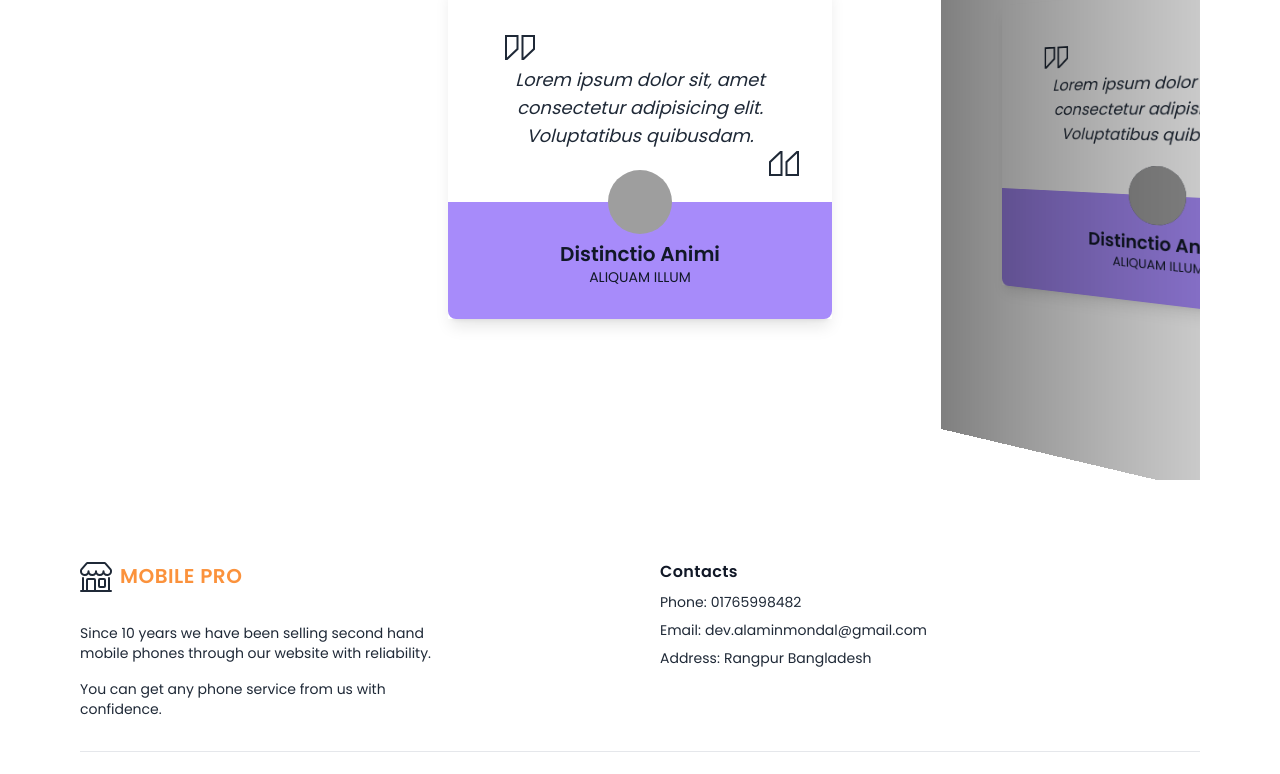
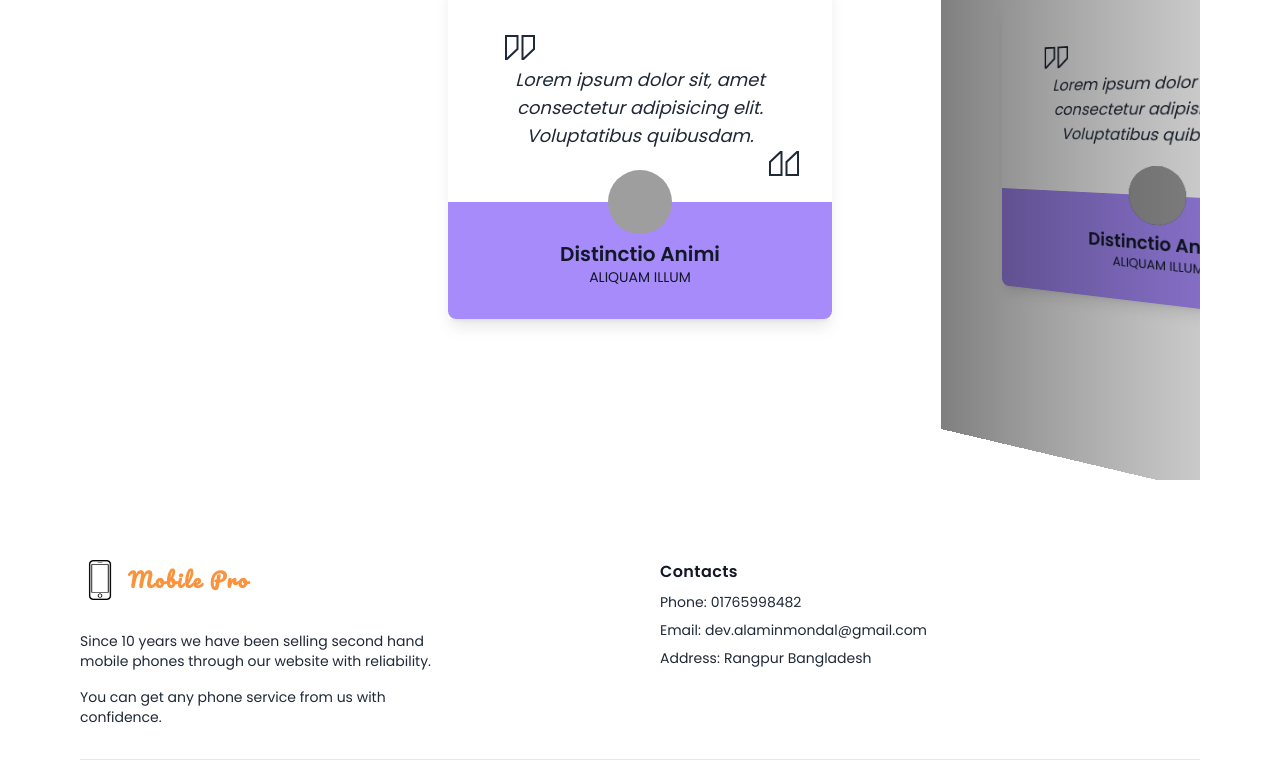
Before and after one commit to dev-alamin1/pro-mart, a React (Create React App) app: page / in a window 1280 px wide. Shown: the part 1344-2118 px from the top of the page. Built offline with nearby package versions, Linux system fonts and the light colour scheme; no server answers; grey boxes are pictures that could not be loaded; a web font is replaced by a local one.

Commit message:
aos data loading add

```diff
--- a/public/index.html
+++ b/public/index.html
@@ -25,6 +25,7 @@
       work correctly both with client-side routing and a non-root public URL.
       Learn how to configure a non-root public URL by running `npm run build`.
     -->
+    <link rel="stylesheet" href="https://unpkg.com/aos@next/dist/aos.css" />
     <title>Mobile Pro</title>
   </head>
   <body>
@@ -40,5 +41,10 @@
       To begin the development, run `npm start` or `yarn start`.
       To create a production bundle, use `npm run build` or `yarn build`.
     -->
+
+    <script src="https://unpkg.com/aos@next/dist/aos.js"></script>
+  <script>
+    AOS.init();
+  </script>
   </body>
 </html>
--- a/src/Pages/Home/Advertisements/Adds.js
+++ b/src/Pages/Home/Advertisements/Adds.js
@@ -42,8 +42,8 @@ const Adds = ({ pro, setProductFullInfo, setCategoryName }) => {
   //   setCategoryName(category_name);
 
   return (
-    <div className="mt-5">
-      <div className="card w-full bg-base-100 shadow-xl">
+    <div className="mt-5" >
+      <div className="card w-full bg-base-100 shadow-xl" data-aos="zoom-in-up">
         <figure>
           <img src={productImg} alt={productName} className="h-60 w-full" />
         </figure>
--- a/src/Pages/Home/Advertisements/Advertisements.js
+++ b/src/Pages/Home/Advertisements/Advertisements.js
@@ -25,7 +25,7 @@ export const Advertisements = () => {
 
   if (products.length > 0) {
     return (
-      <div className="pt-10 pb-2 mx-auto sm:max-w-xl md:max-w-full lg:max-w-screen-xl ">
+      <div  className="pt-10 pb-2 mx-auto sm:max-w-xl md:max-w-full lg:max-w-screen-xl ">
         <h2 className="text-center font-bold text-3xl md:text-4xl  my-10">
           Advertised Phone
         </h2>
--- a/src/Pages/Home/Categories/Categories.js
+++ b/src/Pages/Home/Categories/Categories.js
@@ -16,7 +16,7 @@ export const Categories = () => {
 
 
     return (
-      <div className=" py-16 mx-auto sm:max-w-xl md:max-w-full lg:max-w-screen-xl">
+      <div data-aos="zoom-in-up" className=" py-16 mx-auto sm:max-w-xl md:max-w-full lg:max-w-screen-xl">
         <h2 className="text-center font-bold text-3xl md:text-4xl  my-10">Used Phone</h2>
         <div className="grid gap-8 mt-5 lg:grid-cols-3 sm:max-w-sm sm:mx-auto lg:max-w-full">
 
--- a/src/Pages/Home/Categories/Category.js
+++ b/src/Pages/Home/Categories/Category.js
@@ -5,7 +5,7 @@ import {BsArrowRightCircleFill} from 'react-icons/bs'
 const Category = ({ cat }) => {
   const { _id, category_name, category_img, category_desc } = cat;
   return (
-    <div className="mt-5">
+    <div className="mt-5" >
       <div className="card w-full bg-base-100 shadow-xl">
         <figure>
           <img src={category_img} alt={category_name} className="h-60 w-4/5" />
--- a/src/Pages/Home/Products/Product.js
+++ b/src/Pages/Home/Products/Product.js
@@ -109,7 +109,7 @@ const Product = ({
   return (
 
     <div>
-    <div className="card w-full bg-base-100 shadow-xl">
+    <div className="card w-full bg-base-100 shadow-xl " data-aos="zoom-in-up">
 <figure><img src={productImg} alt={productName} className="h-60 w-full" /></figure>
 <div className="card-body">
  <h2 className="card-title">
--- a/src/Pages/Home/Reviews/Reviews.js
+++ b/src/Pages/Home/Reviews/Reviews.js
@@ -39,7 +39,7 @@ const Reviews = () => {
 
         <SwiperSlide>
 
-    <div className="flex flex-col max-w-sm mx-4 my-6 shadow-lg">
+    <div className="flex flex-col max-w-sm mx-4 my-6 shadow-lg" data-aos="zoom-in-up">
         <div className="px-4 py-12 rounded-t-lg sm:px-8 md:px-12bg-gray-900">
             <p className="relative px-6 py-1 text-lg italic text-center dark:text-gray-100">
                 <svg xmlns="http://www.w3.org/2000/svg" viewBox="0 0 512 512" fill="currentColor" className="w-8 h-8 dark:text-violet-400">
--- a/src/Pages/Shared/Footer/Footer.js
+++ b/src/Pages/Shared/Footer/Footer.js
@@ -1,3 +1,4 @@
+import Logo from '../../../logo.png';
 export const Footer = () => {
   return (
     <div className="mt-20 mx-auto sm:max-w-xl md:max-w-full lg:max-w-screen-xl">
@@ -9,20 +10,12 @@ export const Footer = () => {
             title="Company"
             className="inline-flex items-center"
           >
-            <svg
-              width="32px"
-              height="32px"
-              viewBox="0 0 16 16"
-              xmlns="http://www.w3.org/2000/svg"
-              fill="currentColor"
-              className="bi bi-shop"
-            >
-              <path d="M2.97 1.35A1 1 0 0 1 3.73 1h8.54a1 1 0 0 1 .76.35l2.609 3.044A1.5 1.5 0 0 1 16 5.37v.255a2.375 2.375 0 0 1-4.25 1.458A2.371 2.371 0 0 1 9.875 8 2.37 2.37 0 0 1 8 7.083 2.37 2.37 0 0 1 6.125 8a2.37 2.37 0 0 1-1.875-.917A2.375 2.375 0 0 1 0 5.625V5.37a1.5 1.5 0 0 1 .361-.976l2.61-3.045zm1.78 4.275a1.375 1.375 0 0 0 2.75 0 .5.5 0 0 1 1 0 1.375 1.375 0 0 0 2.75 0 .5.5 0 0 1 1 0 1.375 1.375 0 1 0 2.75 0V5.37a.5.5 0 0 0-.12-.325L12.27 2H3.73L1.12 5.045A.5.5 0 0 0 1 5.37v.255a1.375 1.375 0 0 0 2.75 0 .5.5 0 0 1 1 0zM1.5 8.5A.5.5 0 0 1 2 9v6h1v-5a1 1 0 0 1 1-1h3a1 1 0 0 1 1 1v5h6V9a.5.5 0 0 1 1 0v6h.5a.5.5 0 0 1 0 1H.5a.5.5 0 0 1 0-1H1V9a.5.5 0 0 1 .5-.5zM4 15h3v-5H4v5zm5-5a1 1 0 0 1 1-1h2a1 1 0 0 1 1 1v3a1 1 0 0 1-1 1h-2a1 1 0 0 1-1-1v-3zm3 0h-2v3h2v-3z" />
-            </svg>
 
-            <span className="ml-2 text-xl font-bold tracking-wide text-orange-400 uppercase">
-              Mobile Pro
-            </span>
+            <img src={Logo} className="w-10 h-10" alt="" />
+          <span className="brand-name ml-2 text-xl text-orange-400 font-bold tracking-wide ">
+            Mobile Pro
+          </span>
+
           </a>
           <div className="mt-6 lg:max-w-sm">
             <p className="text-sm text-gray-800">
--- a/src/Pages/Shared/Navbar/Navbar.js
+++ b/src/Pages/Shared/Navbar/Navbar.js
@@ -2,33 +2,29 @@ import React, { useContext, useState } from "react";
 import toast from "react-hot-toast";
 import { Link, useNavigate } from "react-router-dom";
 import { AuthContext } from "../../../Context/Authprovider";
-import Logo from '../../../logo.png';
-
+import Logo from "../../../logo.png";
 
 const Navbar = () => {
-
-
-
   const [isMenuOpen, setIsMenuOpen] = useState(false);
   // receive user auth info from context api
-  const { user, loader,logOut} = useContext(AuthContext);
+  const { user, loader, logOut } = useContext(AuthContext);
   const navigate = useNavigate();
 
   // user logout
-  const logoutHandler = ()=>{
+  const logoutHandler = () => {
     logOut()
-      .then(()=>{
-          toast.success("User logout success ")
-          navigate('/login')
+      .then(() => {
+        toast.success("User logout success ");
+        navigate("/login");
       })
       .catch((error) => console.log(error));
-  }
+  };
 
   const navLi = (
     <>
       <li>
         <Link
-          to={'/'}
+          to={"/"}
           aria-label="Our product"
           title="Our product"
           className="font-medium tracking-wide text-gray-700 transition-colors duration-200 hover:text-orange-400"
@@ -39,7 +35,7 @@ const Navbar = () => {
 
       <li>
         <Link
-          to={'/blog'}
+          to={"/blog"}
           aria-label="Product pricing"
           title="Product pricing"
           className="font-medium tracking-wide text-gray-700 transition-colors duration-200 hover:text-orange-400"
@@ -48,15 +44,11 @@ const Navbar = () => {
         </Link>
       </li>
 
-
-
-
       {user?.email ? (
-
         <>
           <li>
             <Link
-          to={'/dashboard'}
+              to={"/dashboard"}
               aria-label="Dashboard"
               title="Dashboard"
               className="font-medium tracking-wide text-gray-700 transition-colors duration-200 hover:text-orange-400"
@@ -65,11 +57,9 @@ const Navbar = () => {
             </Link>
           </li>
 
-
-
-
           <li>
-          <Link onClick={logoutHandler}
+            <Link
+              onClick={logoutHandler}
               aria-label="logout"
               title="logout"
               className="font-medium tracking-wide text-gray-700 transition-colors duration-200 hover:text-orange-400"
@@ -77,9 +67,7 @@ const Navbar = () => {
               Logout
             </Link>
           </li>
-
         </>
-
       ) : (
         <li>
           <Link
@@ -95,9 +83,8 @@ const Navbar = () => {
     </>
   );
 
-  if(loader)
-  {
-    return <div>Loading ..</div>
+  if (loader) {
+    return <div>Loading ..</div>;
   }
 
   return (
@@ -148,17 +135,8 @@ const Navbar = () => {
                       title="Company"
                       className="inline-flex items-center"
                     >
-                      <svg
-                        width="32px"
-                        height="32px"
-                        viewBox="0 0 16 16"
-                        xmlns="http://www.w3.org/2000/svg"
-                        fill=""
-                        className="bi bi-shop"
-                      >
-                        <path d="M2.97 1.35A1 1 0 0 1 3.73 1h8.54a1 1 0 0 1 .76.35l2.609 3.044A1.5 1.5 0 0 1 16 5.37v.255a2.375 2.375 0 0 1-4.25 1.458A2.371 2.371 0 0 1 9.875 8 2.37 2.37 0 0 1 8 7.083 2.37 2.37 0 0 1 6.125 8a2.37 2.37 0 0 1-1.875-.917A2.375 2.375 0 0 1 0 5.625V5.37a1.5 1.5 0 0 1 .361-.976l2.61-3.045zm1.78 4.275a1.375 1.375 0 0 0 2.75 0 .5.5 0 0 1 1 0 1.375 1.375 0 0 0 2.75 0 .5.5 0 0 1 1 0 1.375 1.375 0 1 0 2.75 0V5.37a.5.5 0 0 0-.12-.325L12.27 2H3.73L1.12 5.045A.5.5 0 0 0 1 5.37v.255a1.375 1.375 0 0 0 2.75 0 .5.5 0 0 1 1 0zM1.5 8.5A.5.5 0 0 1 2 9v6h1v-5a1 1 0 0 1 1-1h3a1 1 0 0 1 1 1v5h6V9a.5.5 0 0 1 1 0v6h.5a.5.5 0 0 1 0 1H.5a.5.5 0 0 1 0-1H1V9a.5.5 0 0 1 .5-.5zM4 15h3v-5H4v5zm5-5a1 1 0 0 1 1-1h2a1 1 0 0 1 1 1v3a1 1 0 0 1-1 1h-2a1 1 0 0 1-1-1v-3zm3 0h-2v3h2v-3z" />
-                      </svg>
-                      <span className="ml-2 text-xl font-bold tracking-wide text-white uppercase">
+                      <img src={Logo} className="w-10 h-10" alt="" />
+                      <span className="brand-name ml-2 text-xl text-orange-400 font-bold tracking-wide ">
                         Mobile Pro
                       </span>
                     </a>
```
Lines whose indentation alone changed are shown as unchanged.
